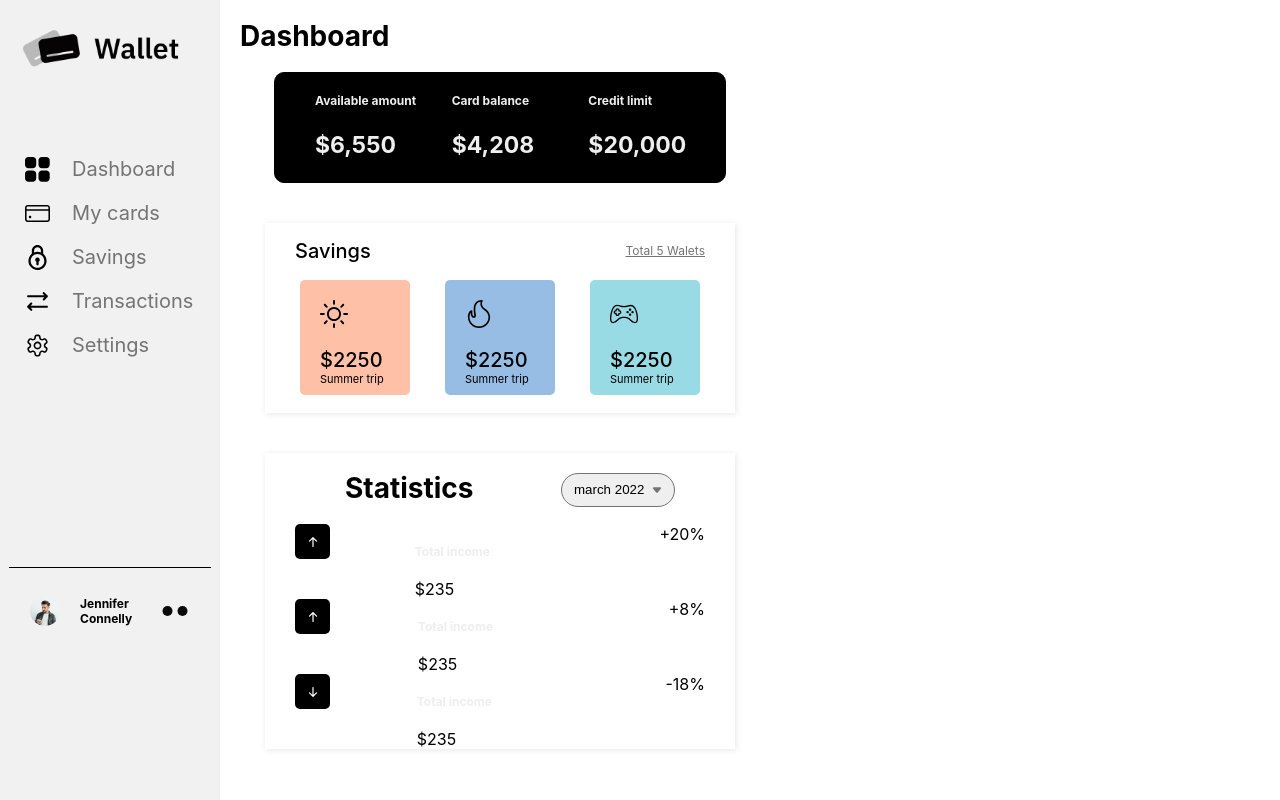
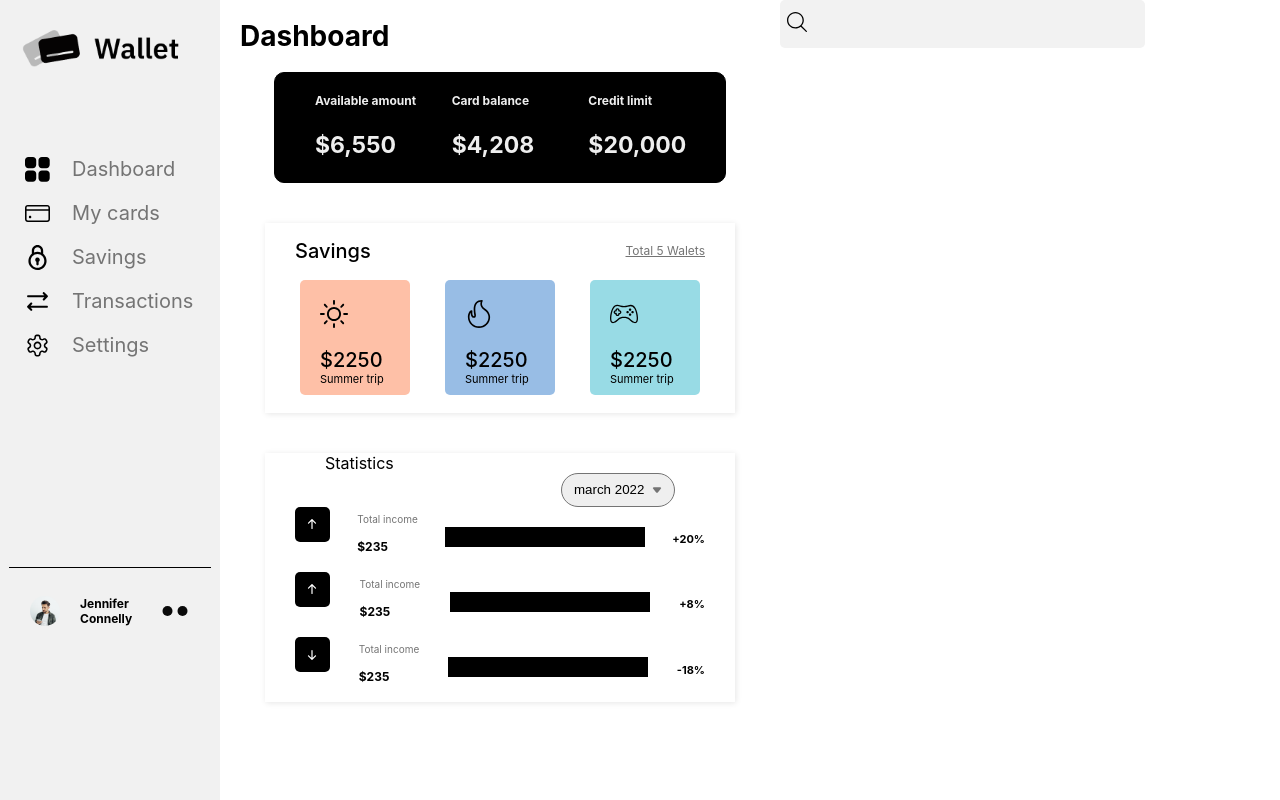
Before and after one commit to Keerthanakmaneksha/wallet, a React (Create React App) app: page / in a window 1280 px wide. Built offline with nearby package versions, Linux system fonts and the light colour scheme.

Commit message:
eight commit

```diff
--- a/src/App.js
+++ b/src/App.js
@@ -2,6 +2,7 @@ import logo from './logo.svg';
 import './App.css';
 import SideBar from './components/screens/SideBar/SideBar';
 import MainDash from './components/screens/MainDash/MainDash';
+import Graph from './components/screens/Graph/Graph';
 
 function App() {
   return (
@@ -9,6 +10,7 @@ function App() {
         <div className='container'>
             <SideBar />
             <MainDash />
+            <Graph />
         </div>
 
     </>
--- /dev/null
+++ b/src/components/screens/Graph/Graph.js
@@ -0,0 +1,50 @@
+import React from 'react'
+import styled from 'styled-components'
+import Search from "../../../assets/images/search.svg"
+
+function Graph() {
+  return (
+    <GraphContainer>
+        <SearchContainer>
+            <SearchIconButton>
+                <img src={Search} alt="" />
+            </SearchIconButton>
+            <SearchInput />
+        </SearchContainer>
+    </GraphContainer>
+  )
+}
+
+const GraphContainer = styled.div``;
+const SearchContainer = styled.div`
+    position: relative;
+    width: 360px;
+    height: 48px;
+    background: #f2f2f2;
+    border-radius: 5px;
+    display: flex;
+    align-items: center;
+    justify-content: space-between;
+    padding-left: 5px;
+    transition: all 0.3s ease;
+`;
+const SearchIconButton = styled.div``;
+const SearchInput = styled.input`
+    padding-left: 48px;
+    border: none;
+    position: absolute;
+    top: 0;
+    left: 0;
+    height: 100%;
+    width: 100%;
+    background-color: transparent;
+    outline: none;
+    font-size: 16px;
+    border: 1px solid transparent;
+
+    &focus {
+        border-color: rgba(0,0,0,0.3);
+    }
+`;
+
+export default Graph
--- a/src/components/screens/MainDash/MainDash.js
+++ b/src/components/screens/MainDash/MainDash.js
@@ -64,7 +64,7 @@ function MainDash() {
         <Statistics>
             <SatisticsContainer>
                 <TopContainer>
-                    <Heading>Statistics</Heading>
+                    <HeadingStatic>Statistics</HeadingStatic>
                     <DateButton>
                         march 2022
                         <ArrowIcon>
@@ -80,7 +80,7 @@ function MainDash() {
                             </ArrowIconStatic>
                         </Box>
                         <Income>
-                            <Label>Total income </Label>
+                            <LabelStatic>Total income </LabelStatic>
                             <IncomAmount>$235</IncomAmount>
                         </Income>
                         <Change>
@@ -95,7 +95,7 @@ function MainDash() {
                             </ArrowIconStatic>
                         </Box>
                         <Income>
-                            <Label>Total income </Label>
+                            <LabelStatic>Total income </LabelStatic>
                             <IncomAmount>$235</IncomAmount>
                         </Income>
                         <Change>
@@ -110,7 +110,7 @@ function MainDash() {
                             </ArrowIconStatic>
                         </Box>
                         <Income>
-                            <Label>Total income </Label>
+                            <LabelStatic>Total income </LabelStatic>
                             <IncomAmount>$235</IncomAmount>
                         </Income>
                         <Change>
@@ -126,7 +126,9 @@ function MainDash() {
 
   )
 }
-const MainDashBoard = styled.div``;
+const MainDashBoard = styled.div`
+
+`;
 const Heading = styled.h1`
     font-size: 28px;
     color:#000;
@@ -231,6 +233,10 @@ const SatisticsContainer = styled.div`
     margin: 0 30px;
 
 `;
+const HeadingStatic = styled.div`
+    font-size: 16px;
+    color: #000;
+`;
 const DateButton = styled.button`
     border-radius: 20px;
     width: 114px;
@@ -266,16 +272,33 @@ const Box = styled.div`
     border-radius: 5px;
 `;
 const ArrowIconStatic = styled.div`
-      width: 10px;
+      width: 11px;
     img {
         display: block;
         width: 10px;
     }
 `;
 const Income = styled.div``;
-const IncomAmount = styled.div``;
-const Change = styled.div``;
-const Variation = styled.div``;
-const Percentage = styled.div``;
+const LabelStatic = styled.span`
+    font-size: 10px;
+    color: #747474;
+`;
+const IncomAmount = styled.h3`
+    font-size: 12px;
+`;
+const Change = styled.div`
+    background: #000;
+    width: 200px;
+    height: 20px;
+    margin-top: 20px;
+`;
+const Variation = styled.div`
+    background: #000;
+    width: 200px;
+`;
+const Percentage = styled.h6`
+    font-size: 11px;
+    color: #000;
+`;
 
 export default MainDash;
```
Also changed, not shown: src/assets/images/search.svg (renamed from src/assets/images/Property 1=Food-Site.svg).
